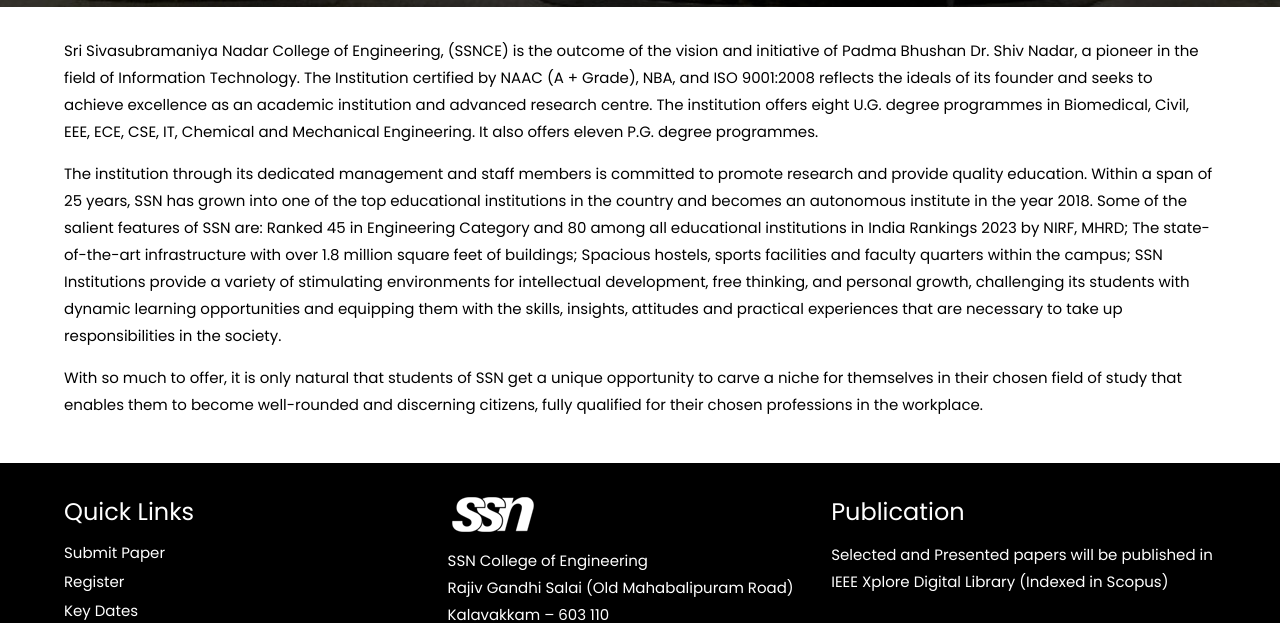
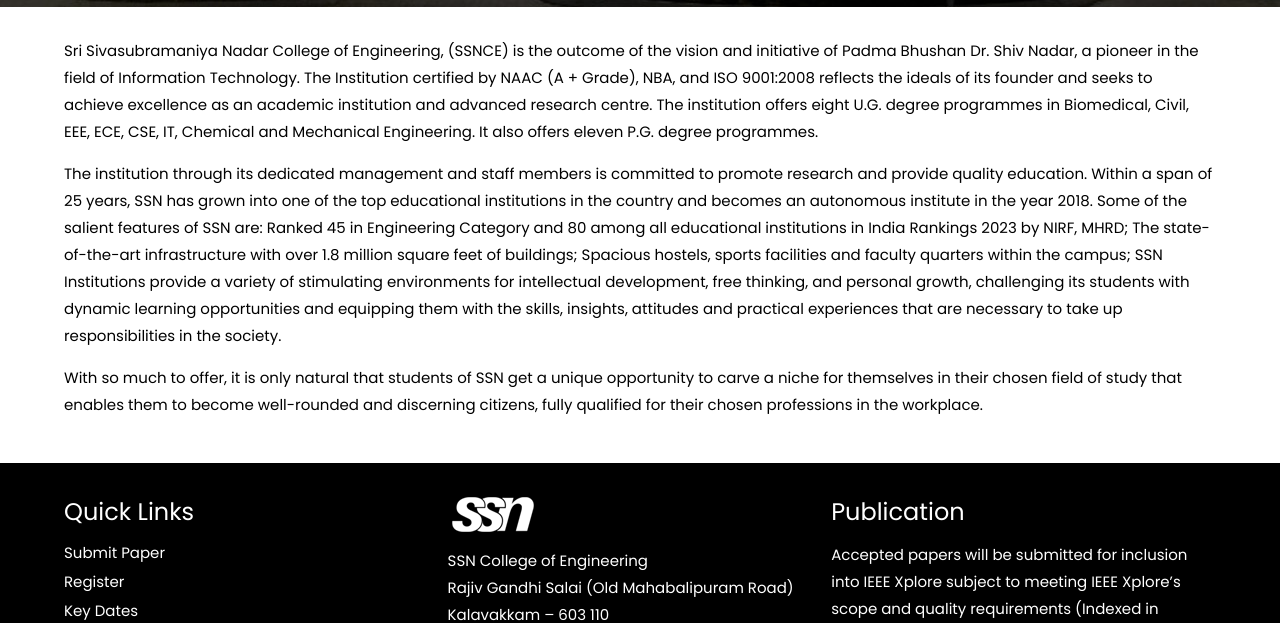
Before and after one commit to icbsiibme/website, a website: page ssn.html in a window 1280 px wide. Shown: the part 331-954 px from the top of the page. Drawn offline with Linux system fonts and the light colour scheme.

Commit message:
Update ssn.html

```diff
--- a/ssn.html
+++ b/ssn.html
@@ -268,7 +268,7 @@
           <li>
             <h3>Publication</h3>
             <p>
-              Selected and Presented papers will be published in IEEE Xplore Digital Library (Indexed in Scopus)
+              Accepted papers will be submitted for inclusion into IEEE Xplore subject to meeting IEEE Xplore’s scope and quality requirements (Indexed in Scopus) - Awaiting approval
             </p>
           </li>
         </ul>
```
